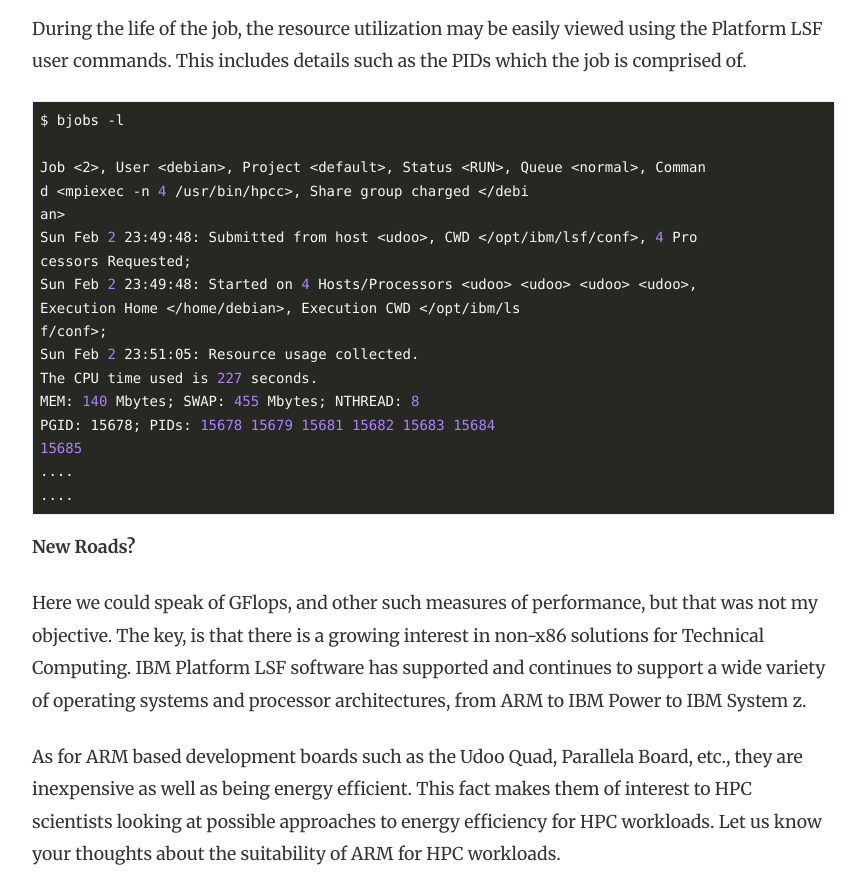
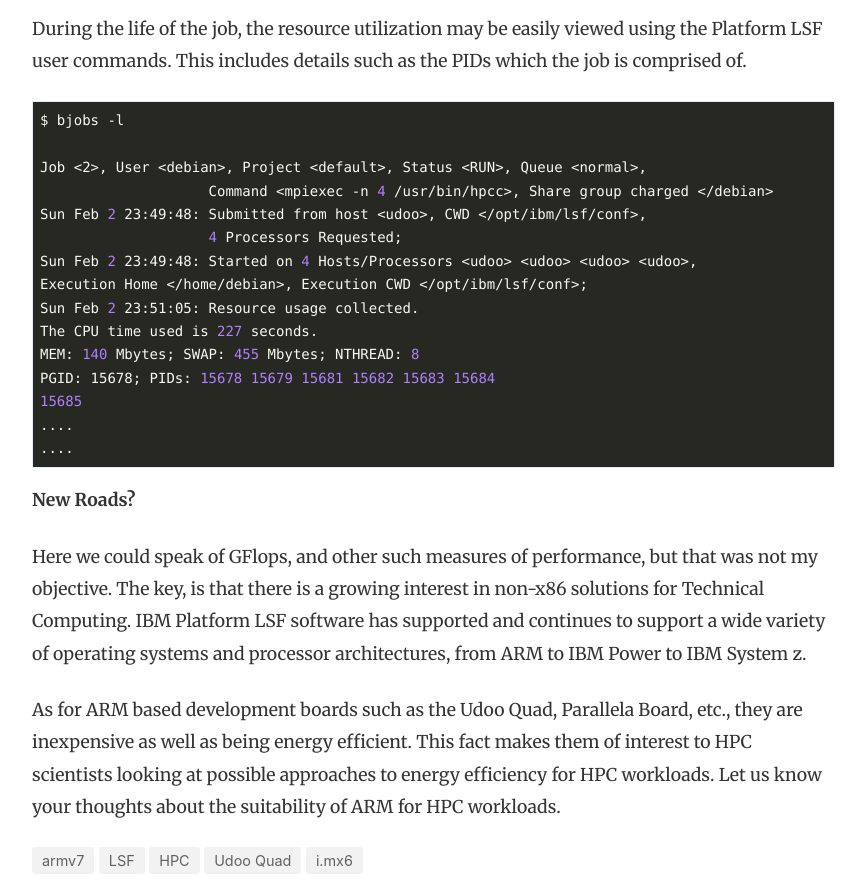
Before and after one commit to gpsamu/gpsamu.github.io, a plain HTML site: page blog/armed_ready_lsf/index.html in a window 1280 px wide. Shown: the part 2335-3225 px from the top of the page, without its empty margins (253-1119 px from the left). Drawn offline with nearby package versions, Linux system fonts and the light colour scheme.

Commit message:
Minor updates

```diff
--- a/blog/armed_ready_lsf/index.html
+++ b/blog/armed_ready_lsf/index.html
@@ -188,14 +188,12 @@ ma1arms4   ok   0.5  1.1   1.2  40%   0.0   <span style="color:#ae81ff">50</span
 the job is comprised of.</p>
 <div class="highlight"><pre style="color:#f8f8f2;background-color:#272822;-moz-tab-size:4;-o-tab-size:4;tab-size:4"><code class="language-bash" data-lang="bash">$ bjobs -l
 
-Job &lt;2&gt;, User &lt;debian&gt;, Project &lt;default&gt;, Status &lt;RUN&gt;, Queue &lt;normal&gt;, Comman
-d &lt;mpiexec -n <span style="color:#ae81ff">4</span> /usr/bin/hpcc&gt;, Share group charged &lt;/debi
-an&gt;
-Sun Feb <span style="color:#ae81ff">2</span> 23:49:48: Submitted from host &lt;udoo&gt;, CWD &lt;/opt/ibm/lsf/conf&gt;, <span style="color:#ae81ff">4</span> Pro
-cessors Requested;
+Job &lt;2&gt;, User &lt;debian&gt;, Project &lt;default&gt;, Status &lt;RUN&gt;, Queue &lt;normal&gt;,
+                    Command &lt;mpiexec -n <span style="color:#ae81ff">4</span> /usr/bin/hpcc&gt;, Share group charged &lt;/debian&gt;
+Sun Feb <span style="color:#ae81ff">2</span> 23:49:48: Submitted from host &lt;udoo&gt;, CWD &lt;/opt/ibm/lsf/conf&gt;,
+                    <span style="color:#ae81ff">4</span> Processors Requested;
 Sun Feb <span style="color:#ae81ff">2</span> 23:49:48: Started on <span style="color:#ae81ff">4</span> Hosts/Processors &lt;udoo&gt; &lt;udoo&gt; &lt;udoo&gt; &lt;udoo&gt;,
-Execution Home &lt;/home/debian&gt;, Execution CWD &lt;/opt/ibm/ls
-f/conf&gt;;
+Execution Home &lt;/home/debian&gt;, Execution CWD &lt;/opt/ibm/lsf/conf&gt;;
 Sun Feb <span style="color:#ae81ff">2</span> 23:51:05: Resource usage collected.
 The CPU time used is <span style="color:#ae81ff">227</span> seconds.
 MEM: <span style="color:#ae81ff">140</span> Mbytes; SWAP: <span style="color:#ae81ff">455</span> Mbytes; NTHREAD: <span style="color:#ae81ff">8</span>
```
